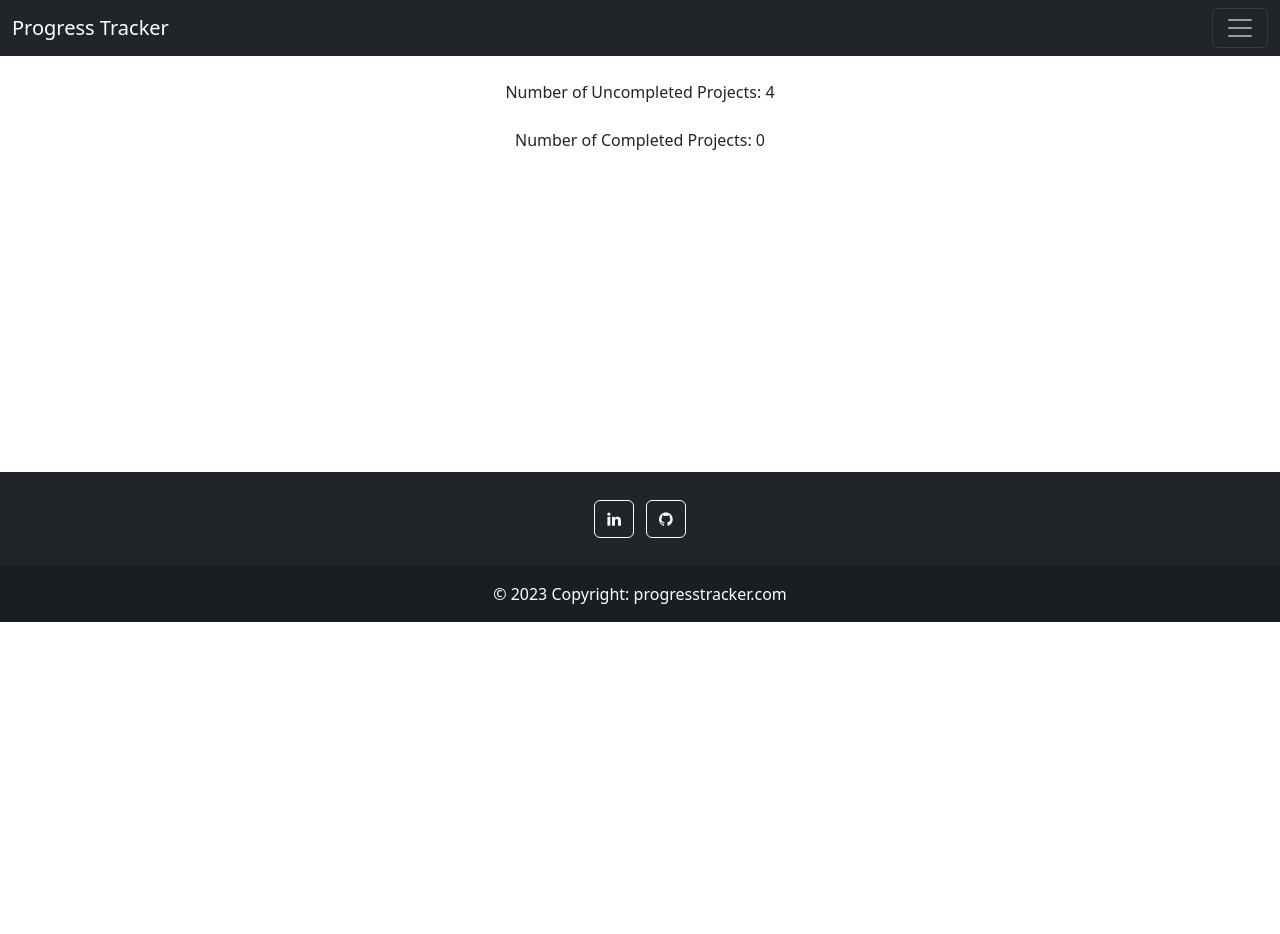
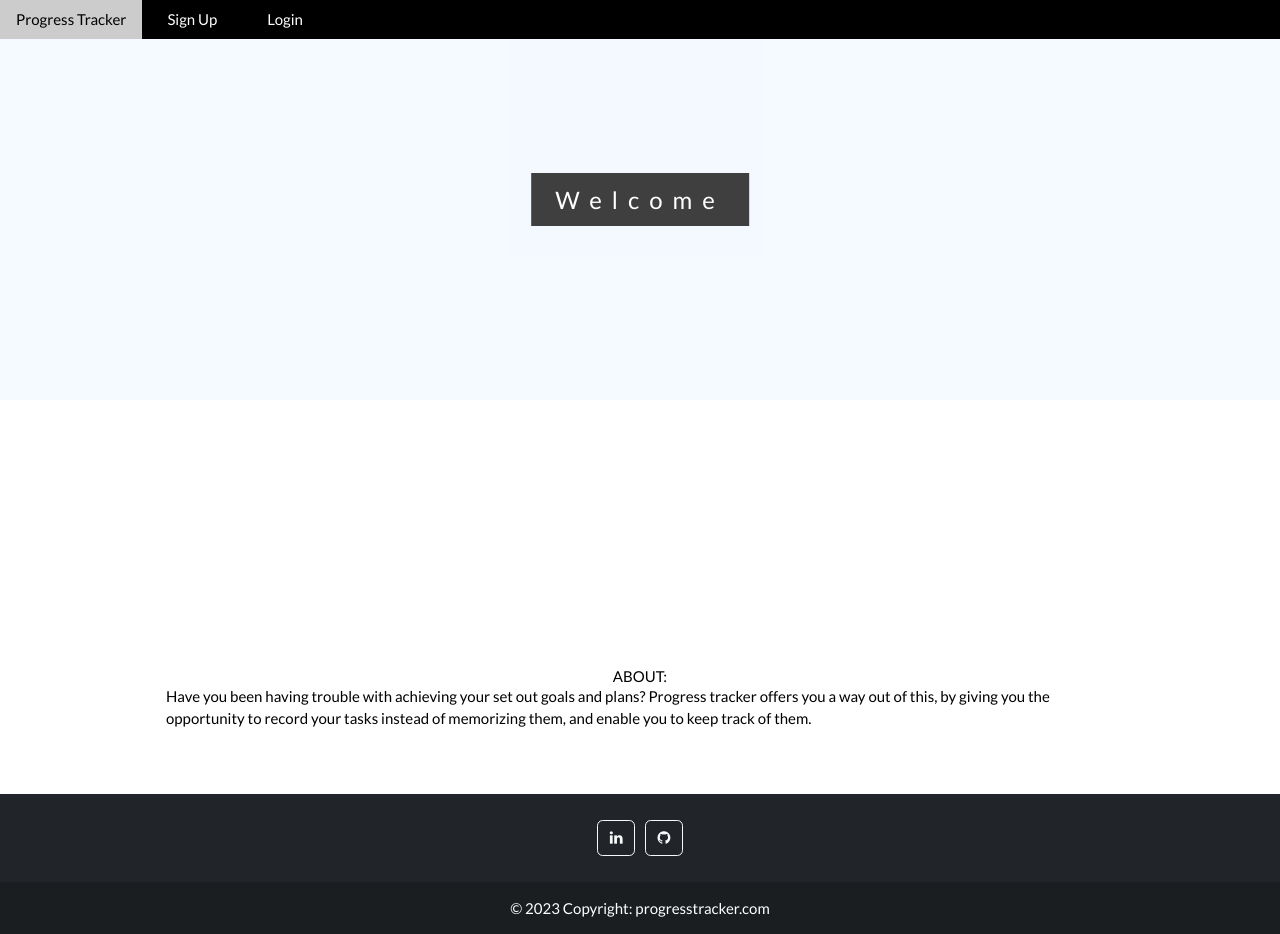
Before and after one commit to luke-d257/progress_tracker, a Django app: page / in a window 1280 px wide. Before the commit the page ends 622 px from the top, so only its background shows below. Run offline with Django 4.2, Linux system fonts and the light colour scheme; some libraries are stand-ins or nearby versions.

Commit message:
Sprint 4

```diff
--- a/progress_tracker/core/templates/core/base.html
+++ b/progress_tracker/core/templates/core/base.html
@@ -26,18 +26,20 @@
             <div class="offcanvas-body">
               <ul class="navbar-nav justify-content-end flex-grow-1 pe-3">
                 <li class="nav-item">
-                  <a class="nav-link active" aria-current="page" href="{% url 'dashboard'%}">Dashboard</a>
+                  <a class="nav-link active" aria-current="page" href="{% url 'core:dashboard'%}">Dashboard</a>
                 </li>
                 <li class="nav-item">
-                    <a class="nav-link" href="{% url 'myProjects'%}">My Projects</a>
+                    <a class="nav-link" href="{% url 'core:myProjects'%}">My Projects</a>
                 </li>
                 <li class="nav-item">
-                  <a class="nav-link" href="{% url 'addProject'%}">Add A New Project</a>
+                  <a class="nav-link" href="{% url 'core:addProject'%}">Add A New Project</a>
                 </li>
                 <li class="nav-item">
-                    <a class="nav-link" href="{% url 'contact'%}">Contact</a>
+                    <a class="nav-link" href="{% url 'core:contact'%}">Contact</a>
                 </li>
-
+                <li class="nav-item">
+                  <a class="nav-link" href="{% url 'core:home'%}">Log Out</a>
+              </li>
               </ul>
             </div>
           </div>
--- /dev/null
+++ b/progress_tracker/core/templates/core/home.html
@@ -0,0 +1,157 @@
+<!DOCTYPE html>
+<html>
+<head>
+<title>Progress Tracker</title>
+<meta charset="UTF-8">
+<meta name="viewport" content="width=device-width, initial-scale=1">
+<link rel="stylesheet" href="https://www.w3schools.com/w3css/4/w3.css">
+<link rel="stylesheet" href="https://fonts.googleapis.com/css?family=Lato">
+<link rel="stylesheet" href="https://cdnjs.cloudflare.com/ajax/libs/font-awesome/4.7.0/css/font-awesome.min.css">
+<link href="https://cdn.jsdelivr.net/npm/bootstrap@5.3.0-alpha1/dist/css/bootstrap.min.css" rel="stylesheet" integrity="sha384-GLhlTQ8iRABdZLl6O3oVMWSktQOp6b7In1Zl3/Jr59b6EGGoI1aFkw7cmDA6j6gD" crossorigin="anonymous">
+<script src="https://cdn.jsdelivr.net/npm/bootstrap@5.3.0-alpha1/dist/js/bootstrap.bundle.min.js" integrity="sha384-w76AqPfDkMBDXo30jS1Sgez6pr3x5MlQ1ZAGC+nuZB+EYdgRZgiwxhTBTkF7CXvN" crossorigin="anonymous"></script>
+<script src="https://cdn.tailwindcss.com"></script>
+<title>{%block title%}{%endblock%} | Progress Tracker</title>
+<link rel="stylesheet" href="https://cdnjs.cloudflare.com/ajax/libs/font-awesome/4.7.0/css/font-awesome.min.css">
+<style>
+body,h1,h2,h3,h4,h5,h6 {font-family: "Lato", sans-serif;}
+body, html {
+  height: 100%;
+  color: #000;
+  line-height: 2.0;
+}
+
+/* Create a Parallax Effect */
+.bgimg-1, .bgimg-2, .bgimg-3 {
+  background-attachment: fixed;
+  background-position: center;
+  background-repeat: no-repeat;
+  background-size: cover;
+}
+
+/* First image (Logo. Full height) */
+.bgimg-1 {
+  background-color:aliceblue;
+  min-height: 100%;
+}
+
+.w3-wide {letter-spacing: 10px;}
+.w3-hover-opacity {cursor: pointer;}
+
+/* Turn off parallax scrolling for tablets and phones */
+@media only screen and (max-device-width: 1600px) {
+  .bgimg-1, .bgimg-2, .bgimg-3 {
+    background-attachment: scroll;
+    min-height: 400px;
+  }
+}
+</style>
+</head>
+<body>
+
+<!-- Navbar (sit on top) -->
+<div class="w3-top" style="background-color: black;">
+  <div class="w3-bar" id="myNavbar">
+    <a class="w3-bar-item w3-button w3-hover-black w3-hide-medium w3-hide-large w3-right" href="javascript:void(0);" onclick="toggleFunction()" title="Toggle Navigation Menu">
+      <i class="fa fa-bars"></i>
+    </a>
+    <a href="#home" class="w3-bar-item w3-button" style="color: white">Progress Tracker</a>
+    <a class="w3-bar-item w3-button" style="color: white; padding-left: 25px; padding-right: 25px" href="{% url 'core:signup'%}">Sign Up</a>
+    <a class="w3-bar-item w3-button" style="color: white; padding-left: 25px; padding-right: 25px" href="{% url 'core:login'%}">Login</a>
+  </div>
+
+  <!-- Navbar on small screens -->
+  <div id="navDemo" style="background-color: black" class="w3-bar-block w3-white w3-hide w3-hide-large w3-hide-medium">
+    <a class="w3-bar-item w3-button" style="color: white; padding-left: 25px; padding-right: 25px"  href="{% url 'core:signup'%}">Sign Up</a>
+    <a class="w3-bar-item w3-button" style="color: white; padding-left: 25px; padding-right: 25px" href="{% url 'core:login'%}">Login</a>
+  </div>
+</div>
+
+<!-- First Parallax Image with Logo Text -->
+<div class="bgimg-1 w3-display-container w3-opacity-min" id="home">
+  <div class="w3-display-middle" style="white-space:nowrap;">
+    <span class="w3-center w3-padding-large w3-black w3-xlarge w3-wide w3-animate-opacity">Welcome
+    </div>
+</div>
+    <br>
+    <br>
+    <br>
+    <br>
+    <br>
+    <br>
+    <br>
+    <br>
+    <br>
+<!-- Container (About Section) -->
+<div class="w3-content w3-container w3-padding-64" id="about">
+  <h3 class="w3-center">ABOUT:</h3>
+  <p>Have you been having trouble with achieving your set out goals and plans? Progress tracker offers you a way out of this, by giving you the opportunity to record your tasks instead of memorizing them, and enable you to keep track of them.</p>
+</div>
+
+
+<!-- Modal for full size images on click-->
+<div id="modal01" class="w3-modal w3-black" onclick="this.style.display='none'">
+  <span class="w3-button w3-large w3-black w3-display-topright" title="Close Modal Image"><i class="fa fa-remove"></i></span>
+  <div class="w3-modal-content w3-animate-zoom w3-center w3-transparent w3-padding-64">
+    <img id="img01" class="w3-image">
+    <p id="caption" class="w3-opacity w3-large"></p>
+  </div>
+</div>
+
+<footer class="bg-dark text-center text-white">
+  <!-- Grid container -->
+  <div class="container p-4 pb-0">
+    <!-- Section: Social media -->
+    <section class="mb-4">
+      <a class="btn btn-outline-light btn-floating m-1" href="#!" role="button"
+        ><i class="fa fa-linkedin" aria-hidden="true"></i></a>
+
+      <!-- Github -->
+      <a class="btn btn-outline-light btn-floating m-1" href="#!" role="button"
+        ><i class="fa fa-github" aria-hidden="true"></i>
+      </a>
+    </section>
+    <!-- Section: Social media -->
+  </div>
+  <!-- Grid container -->
+
+  <!-- Copyright -->
+  <div class="text-center p-3" style="background-color: rgba(0, 0, 0, 0.2);">
+    © 2023 Copyright:
+    <a class="text-white" href="#">progresstracker.com</a>
+  </div>
+  <!-- Copyright -->
+</footer>
+
+<script>
+// Modal Image Gallery
+function onClick(element) {
+  document.getElementById("img01").src = element.src;
+  document.getElementById("modal01").style.display = "block";
+  var captionText = document.getElementById("caption");
+  captionText.innerHTML = element.alt;
+}
+
+// Change style of navbar on scroll
+window.onscroll = function() {myFunction()};
+function myFunction() {
+    var navbar = document.getElementById("myNavbar");
+    if (document.body.scrollTop > 100 || document.documentElement.scrollTop > 100) {
+        navbar.className = "w3-bar" + " w3-card" + " w3-animate-top" + " w3-black";
+    } else {
+        navbar.className = navbar.className.replace(" w3-card w3-animate-top w3-black", "");
+    }
+}
+
+// Used to toggle the menu on small screens when clicking on the menu button
+function toggleFunction() {
+    var x = document.getElementById("navDemo");
+    if (x.className.indexOf("w3-show") == -1) {
+        x.className += " w3-show";
+    } else {
+        x.className = x.className.replace(" w3-show", "");
+    }
+}
+</script>
+
+</body>
+</html>
--- /dev/null
+++ b/progress_tracker/core/urls.py
@@ -0,0 +1,17 @@
+from django.contrib.auth import views as auth_views
+from django.urls import path
+
+
+from . import views
+from .forms import LoginForm
+app_name = 'core'
+
+urlpatterns = [
+    path('', views.home, name='home'),
+    path('dashboard/', views.dashboard, name='dashboard'),
+    path('myProjects/', views.myProjects, name='myProjects'),
+    path('addProject/', views.addProject, name='addProject'),
+    path('contact/', views.contact, name='contact'),
+    path('signup/', views.signup, name="signup"),
+    path('login/', auth_views.LoginView.as_view(template_name = 'core/login.html',authentication_form = LoginForm), name='login')
+]
--- a/progress_tracker/core/views.py
+++ b/progress_tracker/core/views.py
@@ -1,5 +1,6 @@
-from django.shortcuts import render
+from django.shortcuts import render, redirect
 
+from .forms import SignupForm
 # Create your views here.
 
 def addProject(request):
@@ -13,3 +14,18 @@ def dashboard(request):
 
 def myProjects(request):
     return render(request, 'core/myProjects.html')
+
+def home(request):
+    return render(request, 'core/home.html')
+
+def signup(request):
+    if request.method == 'POST':
+        form = SignupForm(request.POST)
+        if form.is_valid():
+            form.save()
+
+            return redirect ('/login/')
+    else:
+        form = SignupForm()
+
+    return render(request, 'core/signup.html',{"form":form})
--- a/progress_tracker/progress_tracker/settings.py
+++ b/progress_tracker/progress_tracker/settings.py
@@ -27,6 +27,9 @@ DEBUG = True
 
 ALLOWED_HOSTS = []
 
+LOGIN_URL = '/login/'
+LOGIN_REDIRECT_URL = '/dashboard/'
+LOGOUT_REDIRECT_URL = '/login/'
 
 # Application definition
 
--- a/progress_tracker/progress_tracker/urls.py
+++ b/progress_tracker/progress_tracker/urls.py
@@ -13,15 +13,12 @@ Including another URLconf
     1. Import the include() function: from django.urls import include, path
     2. Add a URL to urlpatterns:  path('blog/', include('blog.urls'))
 """
+from django.conf import settings
+from django.conf.urls.static import static
 from django.contrib import admin
-from django.urls import path
-
-from core.views import addProject,contact, dashboard, myProjects
+from django.urls import path, include
 
 urlpatterns = [
-    path('', dashboard, name='dashboard'),
-    path('myProjects/', myProjects, name='myProjects'),
-    path('addProject/', addProject, name='addProject'),
-    path('contact/', contact, name='contact'),
+    path('', include('core.urls')),
     path('admin/', admin.site.urls),
-]
+]+ static(settings.MEDIA_URL, document_root=settings.MEDIA_ROOT)
```
Also changed, not shown: progress_tracker/core/forms.py (added, +29 -0 lines), progress_tracker/core/templates/core/login.html (added, +93 -0 lines), progress_tracker/core/templates/core/signup.html (added, +103 -0 lines), progress_tracker/db.sqlite3.
